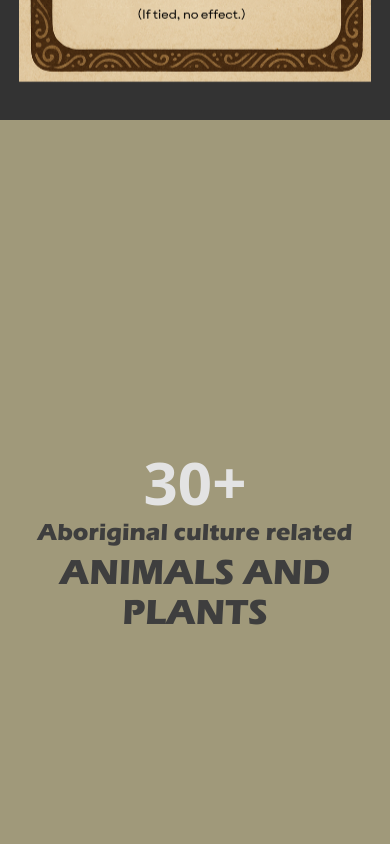
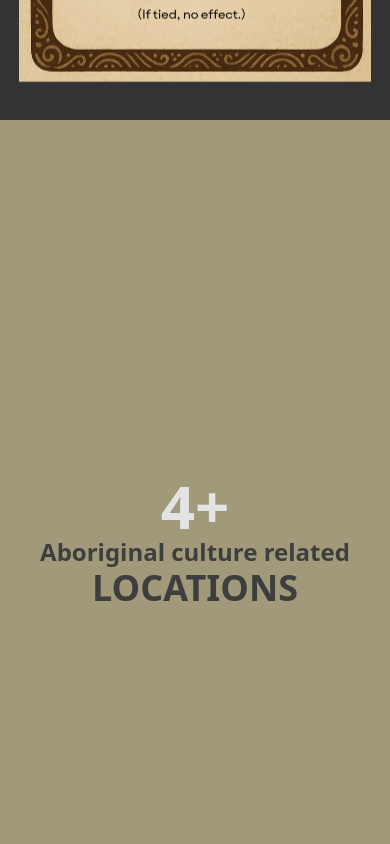
Before and after one commit to tidysky/sharingcountry, a React (Vite) app: page / in a window 390 px wide. Shown: the part 4100-4944 px from the top of the page. Built offline with nearby package versions, Linux system fonts and the light colour scheme.

Commit message:
Update eventsIntro.jsx

```diff
--- a/src/components/eventsIntro.jsx
+++ b/src/components/eventsIntro.jsx
@@ -6,7 +6,7 @@ gsap.registerPlugin(ScrollTrigger);
 
 export default function EventsIntro() {
   useEffect(() => {
-    // ✅ Step 1: 修正移动端 100vh（解决底部白边）
+    // Step 1: 修正移动端 100vh 问题
     const setVh = () => {
       const vh = window.innerHeight * 0.01;
       document.documentElement.style.setProperty("--vh", `${vh}px`);
@@ -14,30 +14,48 @@ export default function EventsIntro() {
     setVh();
     window.addEventListener("resize", setVh);
 
-    // ✅ Step 2: 初始化横向滚动动画
     const horizontalScroller = document.querySelector(".horizontal-scroller");
+    const isMobile = window.innerWidth < 1025; // 小于 iPad Pro 尺寸算移动端
+
     if (horizontalScroller) {
+      if (!isMobile) {
+        // ✅ 桌面端：使用固定 pin 横向滚动
         gsap.to(horizontalScroller, {
           x: -(horizontalScroller.scrollWidth - window.innerWidth),
           ease: "none",
           scrollTrigger: {
             trigger: ".eventIntro",
-          pin: true, // 保留 pin
+            pin: true,
             scrub: 1,
-          anticipatePin: 1, // 平滑固定
+            anticipatePin: 1,
             pinSpacing: "auto",
             start: "top top",
             end: () => `+=${horizontalScroller.scrollWidth - window.innerWidth}`,
           },
         });
+      } else {
+        // ✅ 移动端：禁用 pin，使用 timeline 模拟横向滑动
+        const tl = gsap.timeline({
+          scrollTrigger: {
+            trigger: ".eventIntro",
+            start: "top top",
+            end: "bottom+=1000 top",
+            scrub: false,
+          },
+        });
+
+        tl.to(horizontalScroller, {
+          x: -(horizontalScroller.scrollWidth - window.innerWidth),
+          duration: 2.5,
+          ease: "power1.out",
+        });
+      }
     }
 
-    // ✅ Step 3: 延迟刷新，确保 ScrollTrigger 高度计算正确
     setTimeout(() => {
       ScrollTrigger.refresh();
-    }, 800);
+    }, 600);
 
-    // ✅ Step 4: 清理事件
     return () => {
       window.removeEventListener("resize", setVh);
       ScrollTrigger.killAll();
@@ -49,52 +67,42 @@ export default function EventsIntro() {
       className="eventIntro relative w-screen bg-[#a0997a] overflow-hidden"
       style={{
         height: "calc(var(--vh) * 100)",
-        overscrollBehavior: "none", // 禁止回弹露白
-        WebkitOverflowScrolling: "auto", // 防止惯性滚动影响 pin
+        overscrollBehavior: "none",
       }}
     >
-      {/* 横向滚动容器 */}
       <div
         className="horizontal-scroller flex w-[300vw]"
-        style={{
-          height: "calc(var(--vh) * 100)",
-        }}
+        style={{ height: "calc(var(--vh) * 100)" }}
       >
-        {/* ✅ 第一屏 */}
+        {/* 第一屏 */}
         <div className="w-screen h-full flex flex-col items-center justify-center text-center">
-          <p className="md:text-8xl text-6xl font-bold text-[#e3e3e3] py-[1%]">
-            30+
-          </p>
-          <p className="md:text-4xl text-2xl font-bold text-[#3e3e3e] eras">
+          <p className="md:text-8xl text-6xl font-bold text-[#e3e3e3]">30+</p>
+          <p className="md:text-4xl text-2xl font-bold text-[#3e3e3e]">
             Aboriginal culture related
           </p>
-          <p className="md:text-7xl text-4xl font-bold text-[#3e3e3e] eras py-[1%]">
+          <p className="md:text-7xl text-4xl font-bold text-[#3e3e3e]">
             ANIMALS AND PLANTS
           </p>
         </div>
 
-        {/* ✅ 第二屏 */}
+        {/* 第二屏 */}
         <div className="w-screen h-full flex flex-col items-center justify-center">
-          <p className="md:text-8xl text-6xl font-bold text-[#e3e3e3] py-[1%]">
-            5+
-          </p>
-          <p className="md:text-4xl text-2xl font-bold text-[#3e3e3e] eras">
+          <p className="md:text-8xl text-6xl font-bold text-[#e3e3e3]">5+</p>
+          <p className="md:text-4xl text-2xl font-bold text-[#3e3e3e]">
             Aboriginal culture related
           </p>
-          <p className="md:text-7xl text-4xl font-bold text-[#3e3e3e] eras py-[1%]">
+          <p className="md:text-7xl text-4xl font-bold text-[#3e3e3e]">
             LIFE CUSTOMS
           </p>
         </div>
 
-        {/* ✅ 第三屏 */}
+        {/* 第三屏 */}
         <div className="w-screen h-full flex flex-col items-center justify-center">
-          <p className="md:text-8xl text-6xl font-bold text-[#e3e3e3] py-[1%]">
-            4+
-          </p>
-          <p className="md:text-4xl text-2xl font-bold text-[#3e3e3e] eras">
+          <p className="md:text-8xl text-6xl font-bold text-[#e3e3e3]">4+</p>
+          <p className="md:text-4xl text-2xl font-bold text-[#3e3e3e]">
             Aboriginal culture related
           </p>
-          <p className="md:text-7xl text-4xl font-bold text-[#3e3e3e] eras py-[1%]">
+          <p className="md:text-7xl text-4xl font-bold text-[#3e3e3e]">
             LOCATIONS
           </p>
         </div>
```
Lines whose indentation alone changed are shown as unchanged.
